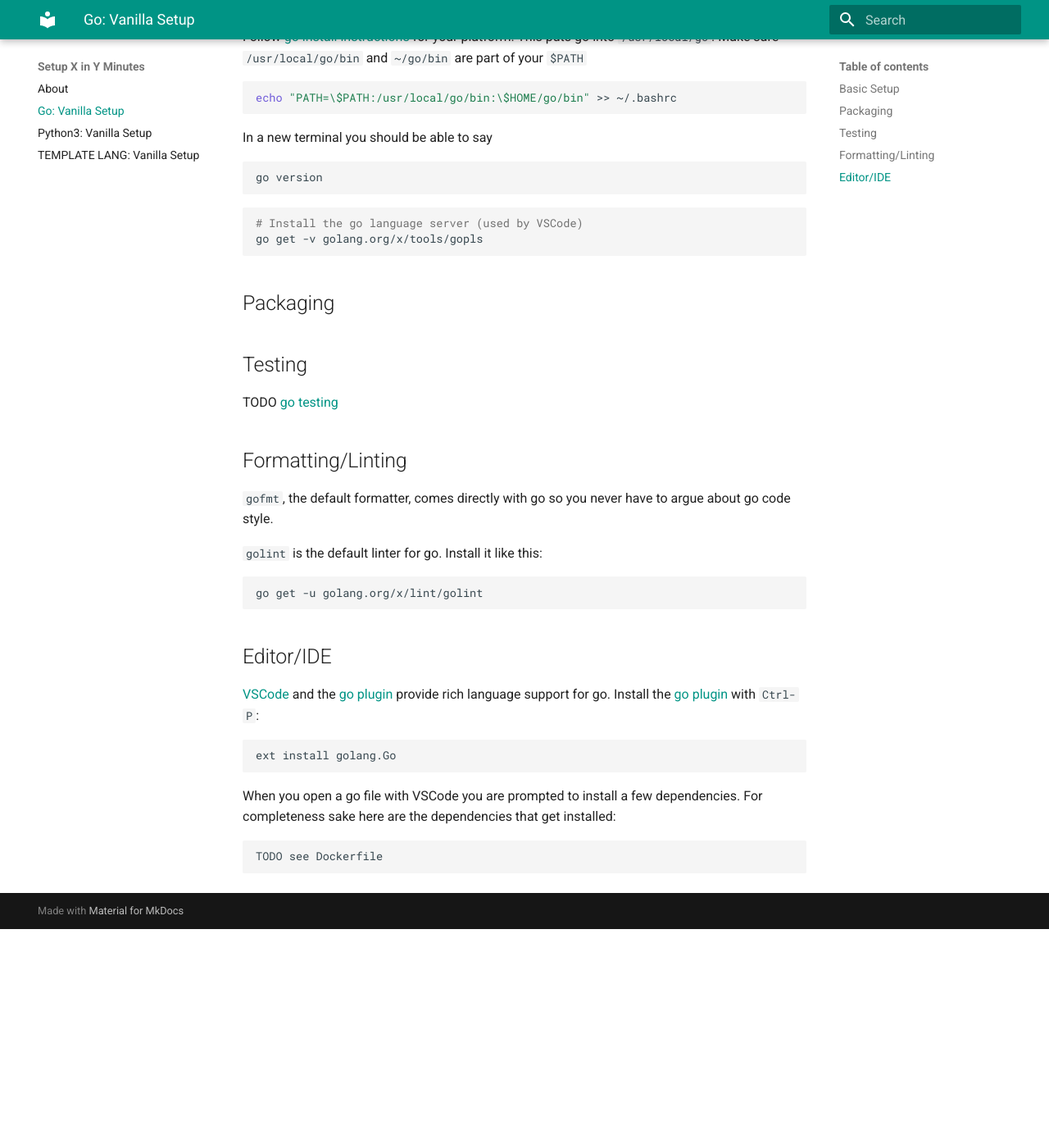
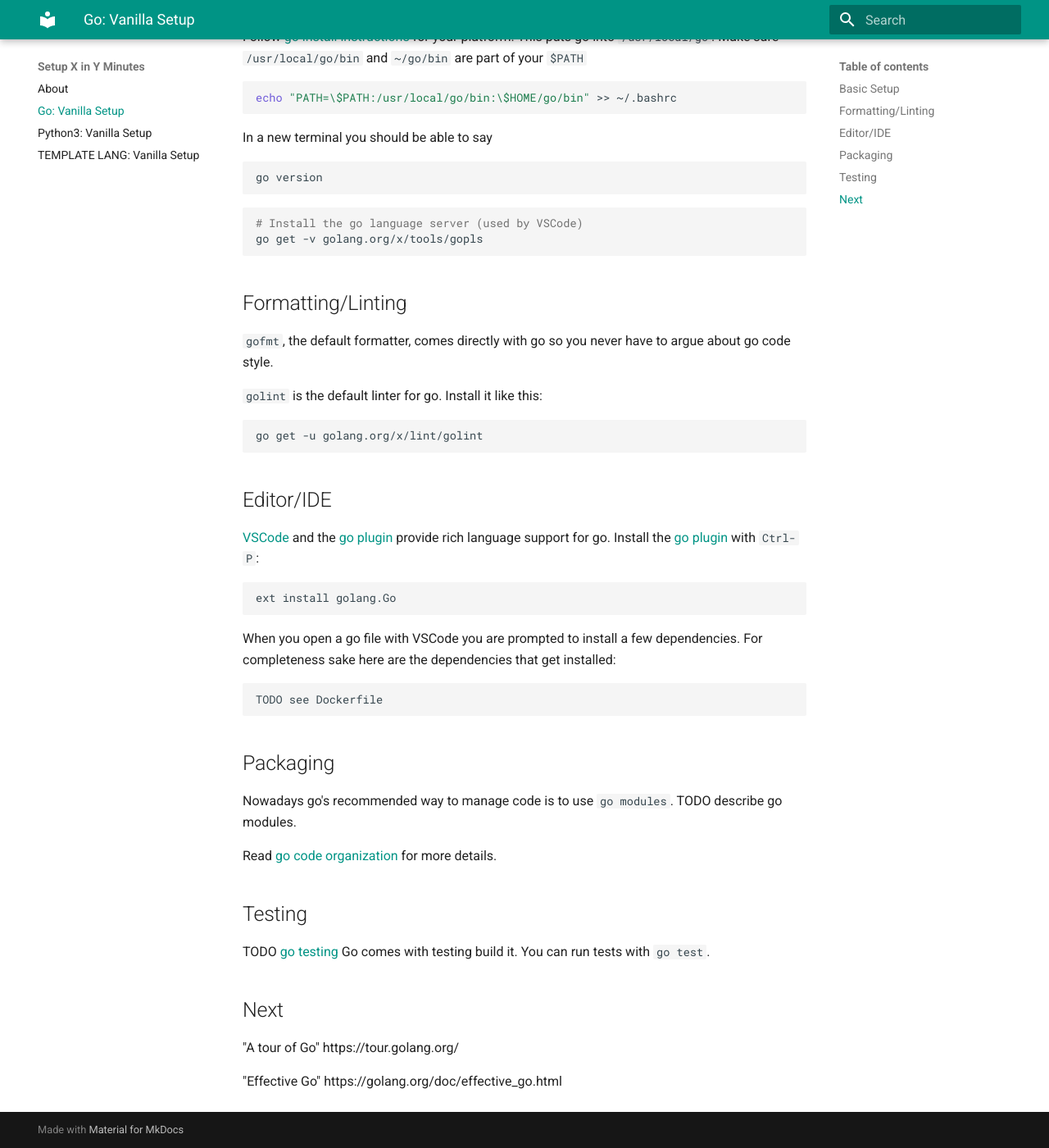
Before and after one commit to setupxinyminutes/setupxinyminutes, an MkDocs documentation site: the page built from docs/go.md, in a window 1280 px wide and 1400 px high, scrolled down 448 px. Shown: the whole window at 82% size. Built offline with MkDocs 1.6.1 and Material for MkDocs 9.7.7, drawn with Linux system fonts in a browser that asks for light colours; before the commit the page ends 1581 px from its top, so only the background shows below that.

Commit message:
Even more go

````diff
--- a/docs/go.md
+++ b/docs/go.md
@@ -62,6 +57,25 @@ For completeness sake here are the dependencies that get installed:
 TODO see Dockerfile
 ```
 
+## Packaging
+Nowadays go's recommended way to manage code is to use `go modules`.
+TODO describe go modules.
+
+Read [go code organization] for more details.
+
+
+## Testing
+TODO [go testing]
+Go comes with testing build it.
+You can run tests with `go test`.
+
+
+## Next
+"A tour of Go"
+https://tour.golang.org/
+
+"Effective Go"
+https://golang.org/doc/effective_go.html
 
 <!-- LINKS -->
 [VSCode]: https://code.visualstudio.com/
````
Also changed, not shown: other parts of docs/go.md (+0 -5 lines), docs/index.md (+4 -0 lines).
